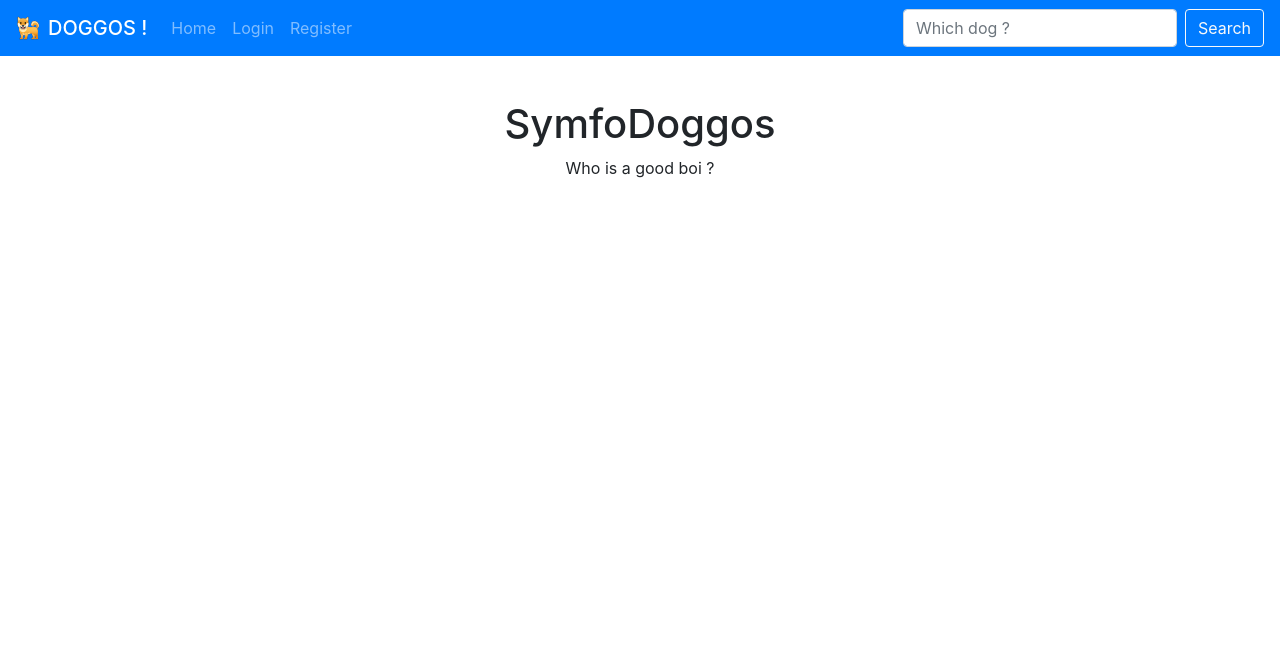
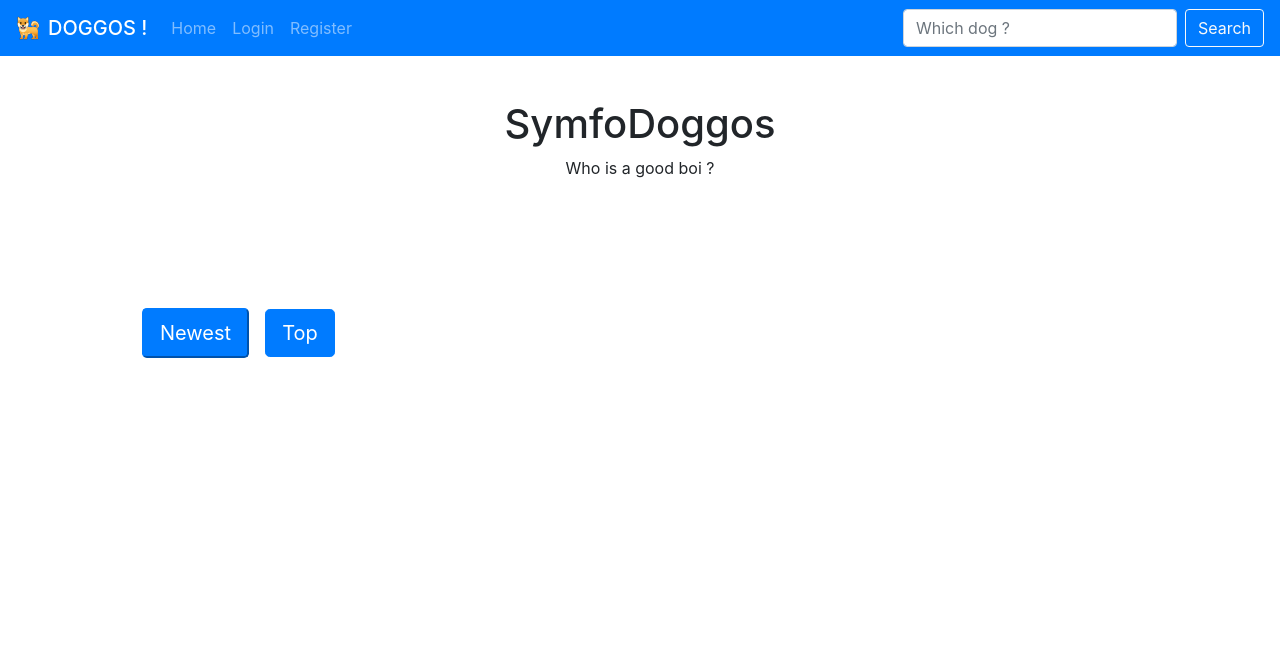
Before and after one commit to LouisCalypso/Projet_Symfony, a Symfony app: template templates/home/index.html.twig in a window 1280 px wide. Shown: the top 662 px of the page. Run offline with Twig, Linux system fonts and the light colour scheme; the template is opened without the code that fills it, so the values that code supplies are empty; some libraries are stand-ins or nearby versions.

Commit message:
Top/Newest sort beginning

```diff
--- a/composer.json
+++ b/composer.json
@@ -31,6 +31,8 @@
         "symfony/validator": "5.0.*",
         "symfony/web-link": "5.0.*",
         "symfony/yaml": "5.0.*",
+        "twig/extra-bundle": "^3.0",
+        "twig/intl-extra": "^3.0",
         "vich/uploader-bundle": "^1.13"
     },
     "require-dev": {
--- a/public/js/script.js
+++ b/public/js/script.js
@@ -35,28 +35,16 @@ $(document).ready(function(){
     });
 
     //On écoute le "click" sur le bouton ayant la classe "modal-trigger"
-    $('.modal-trigger').click(function () {
-        //On récupère l'url depuis la propriété "Data-target" de la balise html a
-        url = $(this).attr('data-target');
+    $(".newest-posts, .best-posts").click(function () {
+        console.log("clic");
+        var self = $(this);
+        var type = self.attr('class');
+        console.log(type);
+        console.log(self.data('posts'))
 
-        //On initialise les modales materialize
-        $(".modal").modal();
-        $('.modal-content').html(
-            '<div class="w-100 text-center">'
-                + '<div class="spinner-border text-primary" style="width: 3rem; height: 3rem;" role="status">'
-                    + '<span class="sr-only">Loading...</span>'
-                + '</div>'
-            + '</div>'
-        );
+    });
 
-        //on fait un appel ajax vers l'action symfony qui nous renvoie la vue
-        $.get(url, function (data) {
-            //on injecte le html dans la modale
-            $('.modal-content').html(data);
-            //on ouvre la modale
-            //$(modal).modal('show');
-        });
-    });
+
 
     $(".btn-panel").hover(
         function() {  $(this).children(".btn-panel-collapse").collapse('show'); },
--- a/templates/home/index.html.twig
+++ b/templates/home/index.html.twig
@@ -10,6 +10,8 @@
     </header>
 
     <!-- Main Content -->
+
+{% include "layout/sort.html.twig" %}
     <div class="container col-7">
         {% for post in posts %}
             {% include "post/post.html.twig" %}
--- a/templates/layout/sort.html.twig
+++ b/templates/layout/sort.html.twig
@@ -0,0 +1,9 @@
+<div class="container masthead p-5 mb-3">
+    <div class="d-flex p-3 flex-row  align-items-center">
+        <button class=" sort-trigger newest-posts btn-lg btn-primary mx-2">
+            Newest    </button>
+        <button class=" sort-trigger best-posts  btn btn-lg btn-primary mx-2">
+            Top    </button>
+    </div>
+
+</div>
```
Also changed, not shown: config/services.yaml (line endings or trailing spaces), 2 other files.
